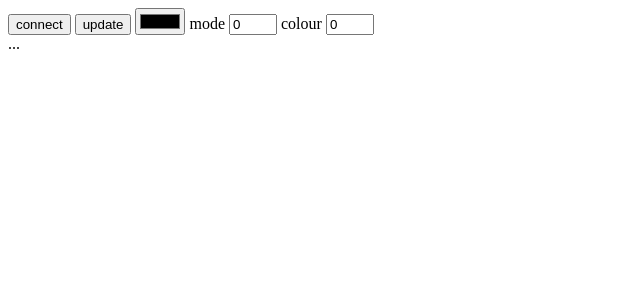
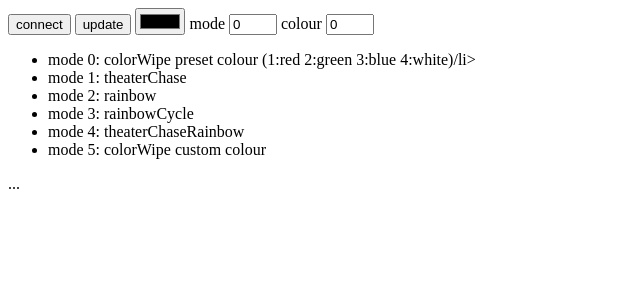
Before and after one commit to IdrisTheDragon/ledpi, a Flask app: page / in a window 1280 px wide. Shown: the top 300 px of the page, without its empty margins (0-640 px from the left). Run offline with Flask 2, Linux system fonts and the light colour scheme; some libraries are stand-ins or nearby versions.

Commit message:
info on page

```diff
--- a/templates/demo.html
+++ b/templates/demo.html
@@ -64,6 +64,14 @@
                     <input type="number" name="colour" value="0" min="0" max="3" />
                  </form>
             </div>
+            <ul>
+                <li>mode 0: colorWipe preset colour (1:red 2:green 3:blue 4:white)/li>
+                <li>mode 1: theaterChase</li>
+                <li>mode 2: rainbow</li>
+                <li>mode 3: rainbowCycle</li>
+                <li>mode 4: theaterChaseRainbow</li>
+                <li>mode 5: colorWipe custom colour</li>
+            </ul>
             <div class="report">
                 ...
             </div>
```
